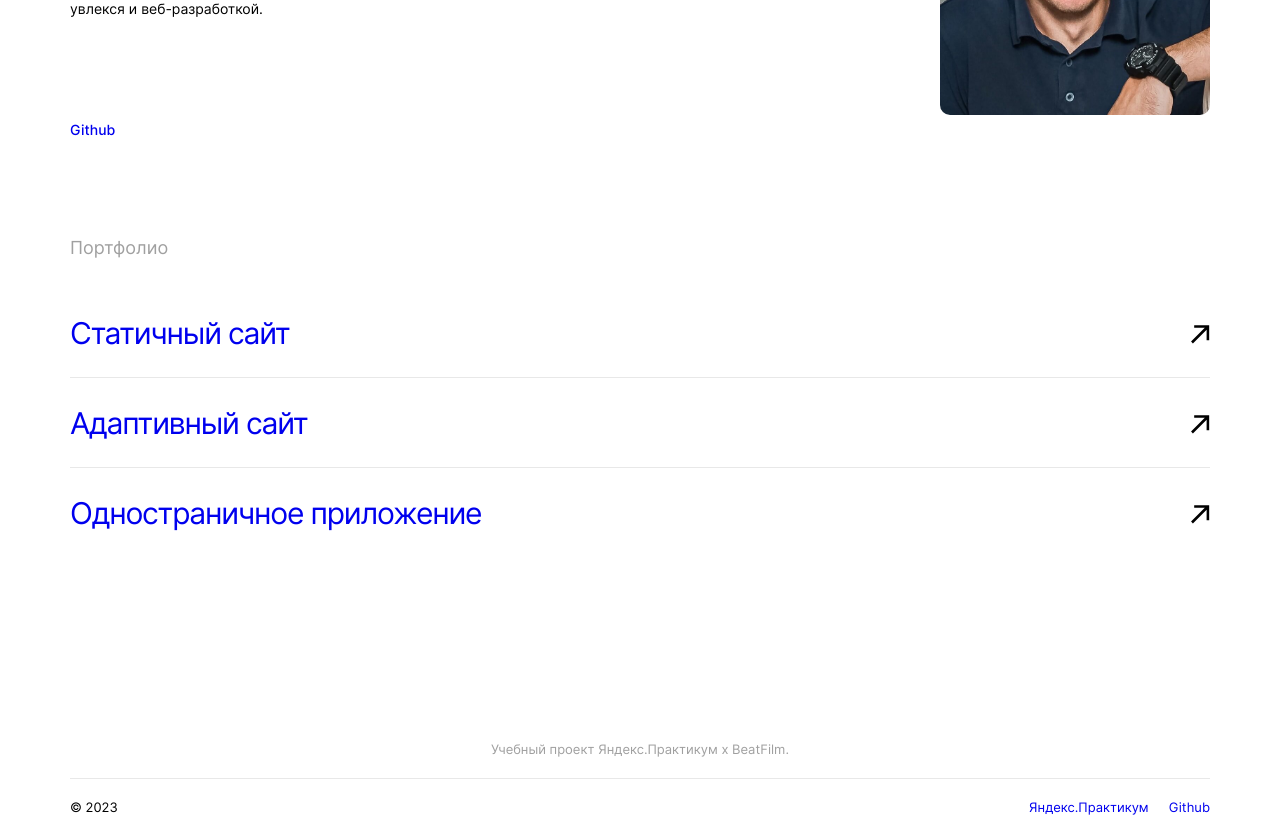
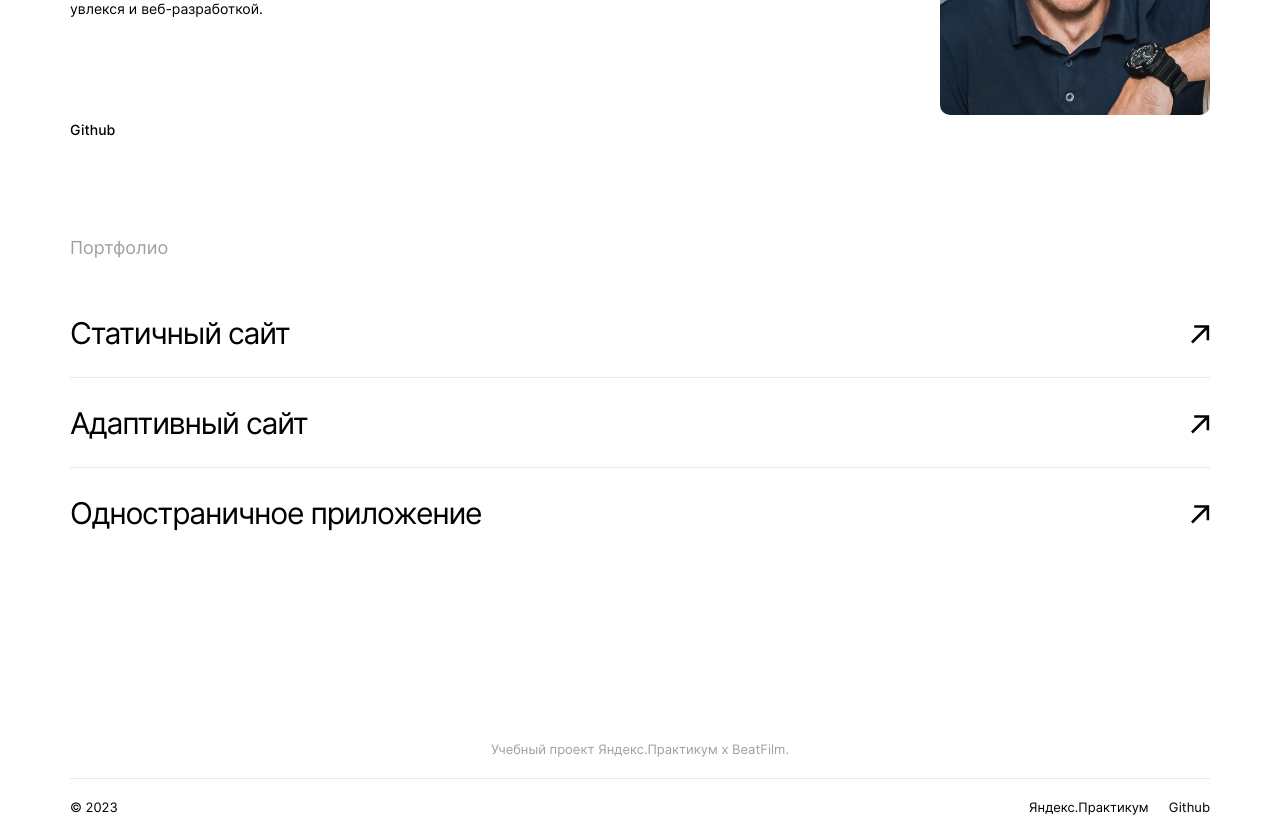
Before and after one commit to Alexandr-Mokhov/kinoman-scss-redux, a React (Create React App) app: page / in a window 1280 px wide. Shown: the part 2320-3156 px from the top of the page. Built offline with nearby package versions, Linux system fonts and the light colour scheme.

Commit message:
feat: изменить цвета ссылок

```diff
--- a/src/components/Footer/_Footer.scss
+++ b/src/components/Footer/_Footer.scss
@@ -45,6 +45,7 @@
     @include font-links(13px, 16px, 400);
     margin: 0;
     transition: $transition-setting;
+    color: $link-dark;
 
     &:hover {
       opacity: $opacity-value;
--- a/src/index.css
+++ b/src/index.css
@@ -734,6 +734,7 @@ select:-webkit-autofill:focus {
   margin: 0;
   text-decoration: none;
   transition: 0.5s ease;
+  color: #000;
 }
 .about-me__link:hover {
   opacity: 0.7;
@@ -869,6 +870,7 @@ select:-webkit-autofill:focus {
   margin: 0;
   transition: 0.5s ease;
   letter-spacing: -1.2px;
+  color: #000;
 }
 .portfolio__link:hover {
   opacity: 0.7;
@@ -1029,6 +1031,7 @@ select:-webkit-autofill:focus {
   text-decoration: none;
   margin: 0;
   transition: 0.5s ease;
+  color: #000;
 }
 .footer__link:hover {
   opacity: 0.7;
--- a/src/pages/main/AboutMe/_AboutMe.scss
+++ b/src/pages/main/AboutMe/_AboutMe.scss
@@ -50,6 +50,7 @@
     margin: 0;
     text-decoration: none;
     transition: $transition-setting;
+    color: $link-dark;
 
     &:hover {
       opacity: $opacity-value;
--- a/src/pages/main/Portfolio/_Portfolio.scss
+++ b/src/pages/main/Portfolio/_Portfolio.scss
@@ -41,6 +41,7 @@
     margin: 0;
     transition: $transition-setting;
     letter-spacing: -1.2px;
+    color: $link-dark;
 
     &:hover {
       opacity: $opacity-value;
```
Also changed, not shown: 1 other file (tests, documents, lock files or other folders).
